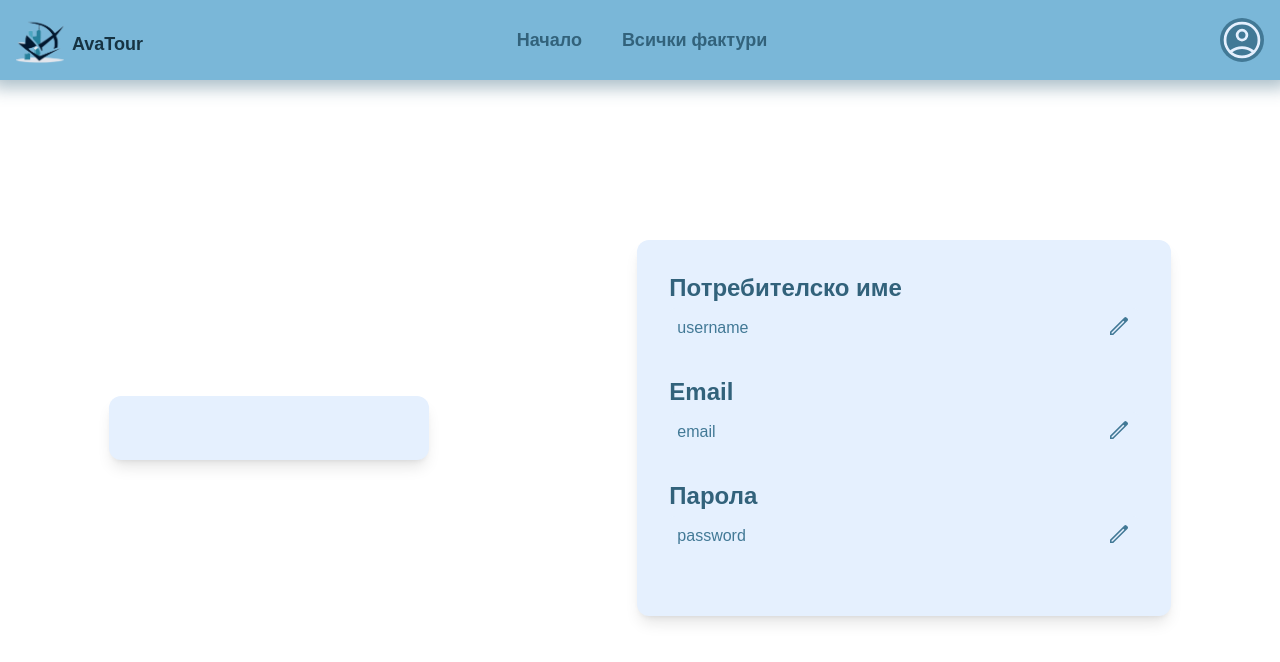
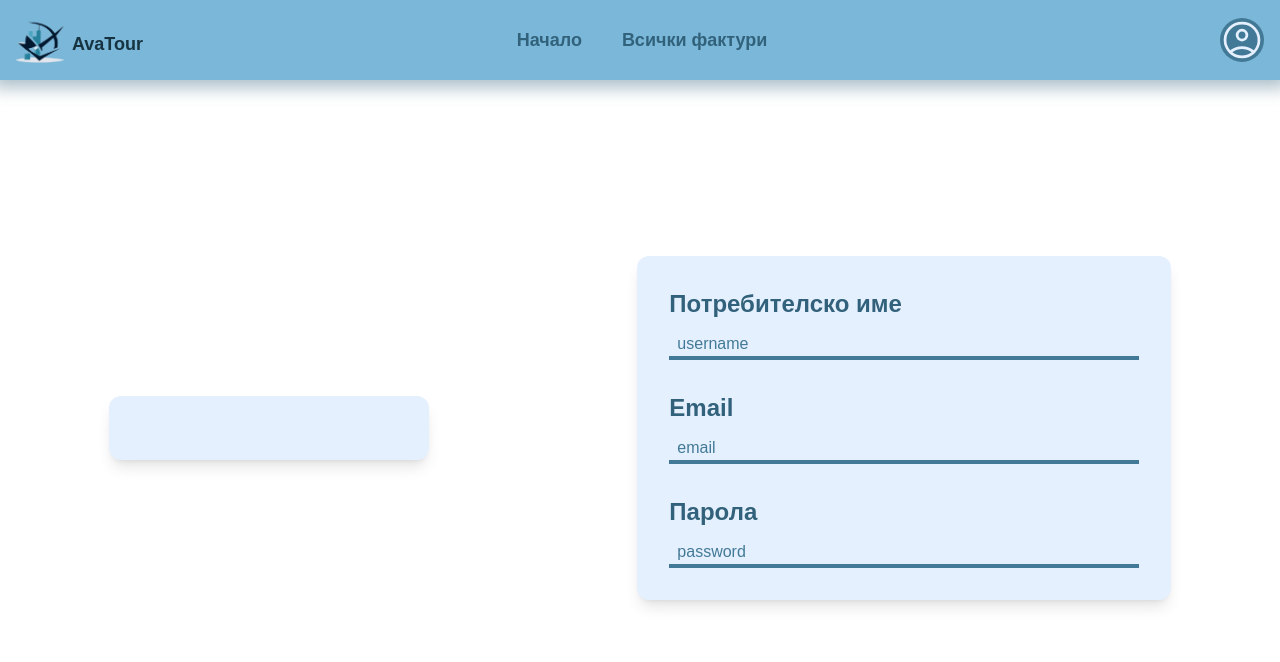
Before and after one commit to VexuBGM/AvaTour, a Next.js app in the folder frontend/: page /profile-settings in a window 1280 px wide. Shown: the top 662 px of the page. Built offline with nearby package versions, Linux system fonts and the light colour scheme; no server answers.

Commit message:
fixed design

```diff
--- a/frontend/src/app/profile-settings/page.tsx
+++ b/frontend/src/app/profile-settings/page.tsx
@@ -3,6 +3,8 @@
 import '../globals.css';
 import Navbar from '../components/Navbar';
 import EditIcon from '../components/EditIcon';
+import DoneIcon from '../components/DoneIcon';
+
 
 export default function Home() {
   return (
@@ -10,32 +12,37 @@ export default function Home() {
       <Navbar />
 
       <div className="mb-20 flex flex-grow items-center justify-center space-x-52">
-        <div className="w-1/4 bg-llblue p-8 rounded-xl shadow-lg"></div>
+        <div className="w-1/4 bg-llblue p-8 rounded-xl shadow-lg">
+
+        </div>
 
         <div className="w-5/12 bg-llblue p-8 rounded-xl shadow-lg">
-          {[
-            { label: "Потребителско име", name: "username", type: "text", placeholder: "username" },
-            { label: "Email", name: "email", type: "email", placeholder: "email" },
-            { label: "Парола", name: "password", type: "password", placeholder: "password" },
-          ].map((field, index) => (
-            <div key={index} className="relative mb-8">
-              <label className="block text-ddblue font-bold text-2xl mb-1">
-                <h1 className="cursor-text w-fit">{field.label}</h1>
-              </label>
-              <div className="relative">
-                <input
-                  type={field.type}
-                  name={field.name}
-                  autoComplete="off"
-                  placeholder={field.placeholder}
-                  className="bg-llblue rounded-t-md block w-full px-2 pt-2 pr-10 border-b-4 border-dblue focus:border-transparent focus:rounded-b-md border-transparent focus:outline-none focus:bg-white text-base text-dblue placeholder:text-dblue placeholder:text-base"
-                />
-                <div className="absolute inset-y-0 right-2 flex items-center h-full w-6 cursor-pointer">
-                  <EditIcon />
-                </div>
-              </div>
-            </div>
-          ))}
+            <label className="block text-ddblue font-bold text-2xl mb-1"><h1 className="cursor-text w-fit">Потребителско име</h1></label>
+            <input
+              type="text"
+              name="username"
+              autoComplete="off"
+              placeholder="username"
+              className="bg-llblue rounded-t-md block w-full px-2 pt-2 border-b-4 border-dblue focus:border-transparent focus:rounded-b-md focus:outline-none focus:bg-white text-base text-dblue placeholder:text-dblue placeholder:text-base"
+            />
+
+            <label className="mt-8 block text-ddblue font-bold text-2xl mb-1"><h1 className="cursor-text w-fit">Email</h1></label>
+            <input
+              type="email"
+              name="email"
+              autoComplete="off"
+              placeholder="email"
+              className="bg-llblue rounded-t-md block w-full px-2 pt-2 border-b-4 border-dblue focus:border-transparent focus:rounded-b-md focus:outline-none focus:bg-white text-base text-dblue placeholder:text-dblue placeholder:text-base"
+            />
+
+            <label className="mt-8 block text-ddblue font-bold text-2xl mb-1"><h1 className="cursor-text w-fit">Парола</h1></label>
+            <input
+                type={//showPassword ? "text" :
+                "password"}
+                name="password"
+                placeholder="password"
+                className="bg-llblue rounded-t-md block w-full px-2 pt-2 border-b-4 border-dblue focus:border-transparent focus:rounded-b-md focus:outline-none focus:bg-white text-base text-dblue placeholder:text-dblue placeholder:text-base"
+              />
         </div>
       </div>
     </div>
```
